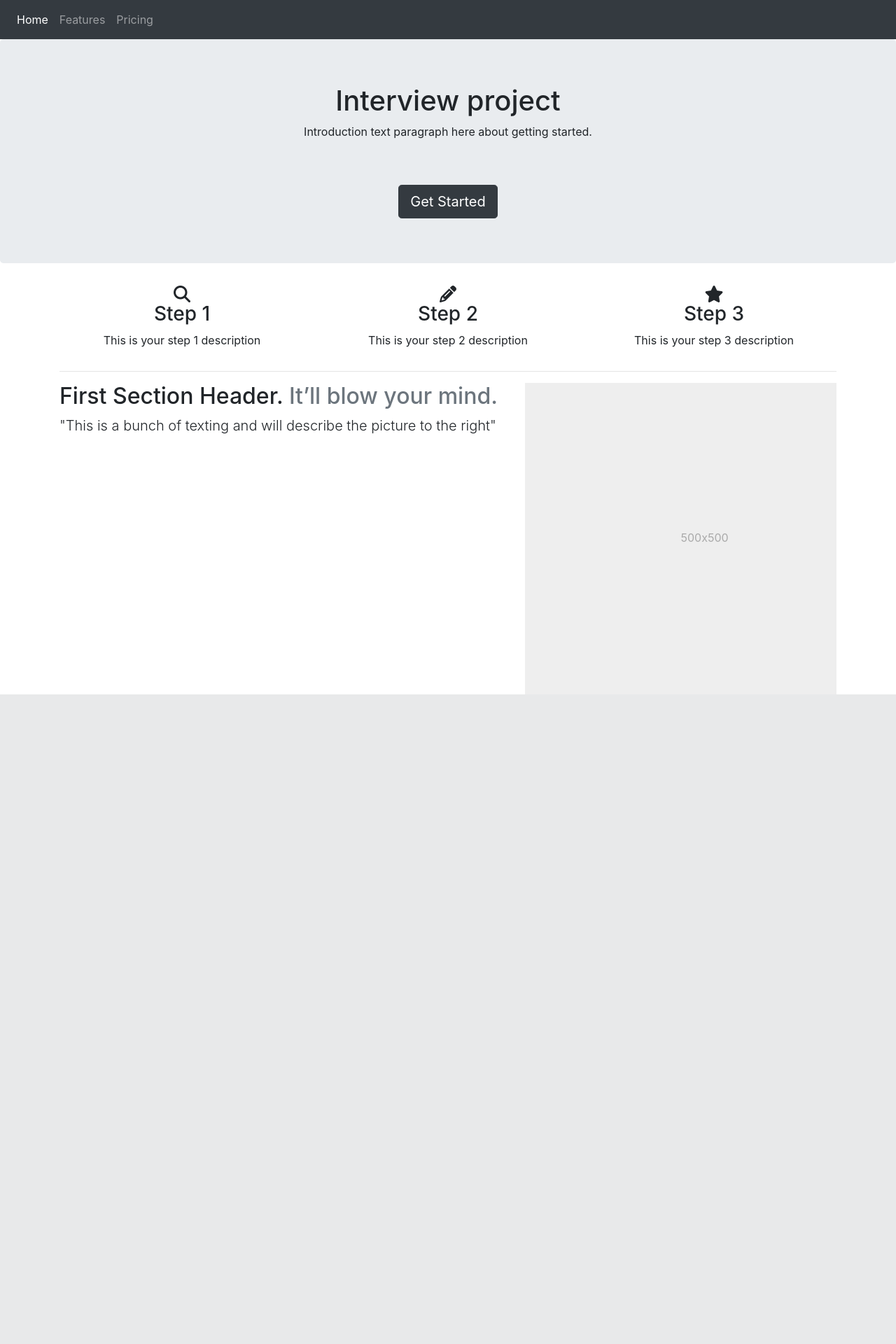
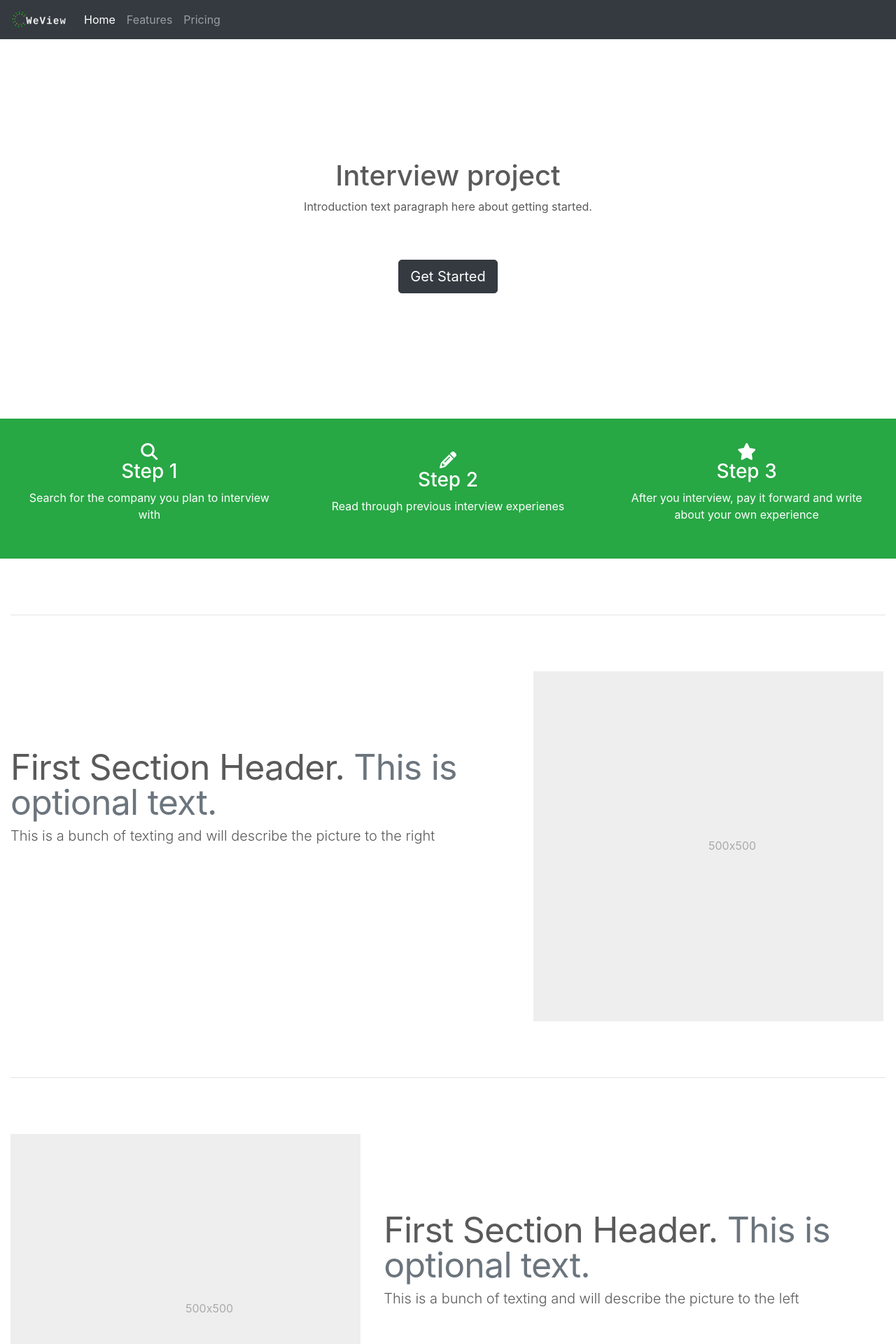
Before and after one commit to dval18/WeView, a Flask app: page / in a window 1280 px wide. Shown: the top 1920 px of the page at 70% size. Before the commit the page ends 992 px from the top, so only its background shows below. Run offline with Flask 2, Linux system fonts and the light colour scheme; some libraries are stand-ins or nearby versions.

Commit message:
added styling and functionality to home.html

```diff
--- /dev/null
+++ b/static/styles/carousel.css
@@ -0,0 +1,90 @@
+/* GLOBAL STYLES
+-------------------------------------------------- */
+/* Padding below the footer and lighter body text */
+
+body {
+  padding-top: 3rem;
+  padding-bottom: 3rem;
+  color: #5a5a5a;
+}
+
+
+/* CUSTOMIZE THE CAROUSEL
+-------------------------------------------------- */
+
+/* Carousel base class */
+.carousel {
+  margin-bottom: 4rem;
+}
+/* Since positioning the image, we need to help out the caption */
+.carousel-caption {
+  bottom: 3rem;
+  z-index: 10;
+}
+
+/* Declare heights because of positioning of img element */
+.carousel-item {
+  height: 32rem;
+}
+.carousel-item > img {
+  position: absolute;
+  top: 0;
+  left: 0;
+  min-width: 100%;
+  height: 32rem;
+}
+
+
+/* MARKETING CONTENT
+-------------------------------------------------- */
+
+/* Center align the text within the three columns below the carousel */
+.marketing .col-lg-4 {
+  margin-bottom: 1.5rem;
+  text-align: center;
+}
+.marketing h2 {
+  font-weight: 400;
+}
+.marketing .col-lg-4 p {
+  margin-right: .75rem;
+  margin-left: .75rem;
+}
+
+
+/* Featurettes
+------------------------- */
+
+.featurette-divider {
+  margin: 5rem 0; /* Space out the Bootstrap <hr> more */
+}
+
+/* Thin out the marketing headings */
+.featurette-heading {
+  font-weight: 300;
+  line-height: 1;
+  letter-spacing: -.05rem;
+}
+
+
+/* RESPONSIVE CSS
+-------------------------------------------------- */
+
+@media (min-width: 40em) {
+  /* Bump up size of carousel content */
+  .carousel-caption p {
+    margin-bottom: 1.25rem;
+    font-size: 1.25rem;
+    line-height: 1.4;
+  }
+
+  .featurette-heading {
+    font-size: 50px;
+  }
+}
+
+@media (min-width: 62em) {
+  .featurette-heading {
+    margin-top: 7rem;
+  }
+}
--- a/templates/home.html
+++ b/templates/home.html
@@ -5,12 +5,18 @@
         <meta charset="utf-8">
         <meta name="viewport" content="width=device-width, initial-scale=1, shrink-to-fit=no">
         <!-- Bootstrap CSS -->
-        <link rel="stylesheet" href="https://cdn.jsdelivr.net/npm/bootstrap@4.3.1/dist/css/bootstrap.min.css" integrity="sha384-ggOyR0iXCbMQv3Xipma34MD+dH/1fQ784/j6cY/iJTQUOhcWr7x9JvoRxT2MZw1T" crossorigin="anonymous">
+        <link rel="stylesheet" href="https://cdn.jsdelivr.net/npm/bootstrap@4.3.1/dist/css/bootstrap.min.css"
+        integrity="sha384-ggOyR0iXCbMQv3Xipma34MD+dH/1fQ784/j6cY/iJTQUOhcWr7x9JvoRxT2MZw1T" crossorigin="anonymous">
+        <link href="static/styles/carousel.css" rel="stylesheet">
         <script src="https://kit.fontawesome.com/f0332c8c95.js" crossorigin="anonymous"></script>
-        <title>Hello, world!</title>
+        <title>WeView</title>
     </head>
     <body>
-        <nav class="navbar navbar-expand-lg navbar-dark bg-dark">
+        <!--navbar-->
+        <nav class="navbar navbar-expand-md navbar-dark bg-dark fixed-top">
+              <a class="navbar-brand" href="#">
+                  <img src="static/styles/images/small_logo.png" alt="logo" width="80px" height="30px" class="d-inline-block align-top">
+              </a>
         <div class="collapse navbar-collapse" id="navbarNav">
             <ul class="navbar-nav">
             <li class="nav-item active">
@@ -25,42 +31,51 @@
             </ul>
         </div>
         </nav>
-
-        <div class="jumbotron text-center">
+    <main role="main">
+        <div class="container-fluid" style="height: 550px;">
+            <div class="row h-100">
+                <div class="col my-auto text-center">
                     <h1>Interview project</h1>
                     <p>Introduction text paragraph here about getting started.</p>
                     <br></br>
                     <a class="btn btn-dark btn-lg" href="#" role="button">Get Started</a>
                 </div>
+            </div>
+        </div>
 
-        <div class="container marketing">
-            <div class="row">
-                <div class="col-lg-4 text-center">
+        <div class="container-fluid marketing">
+            <div class="container-lg" style="height: 200px;">
+                <div class="row bg-success text-white h-100">
+                    <div class="col-lg-4 text-center my-auto">
                             <i class="fa-solid fa-magnifying-glass fa-xl"></i>
                             <h3>Step 1</h3>
-                        <p>This is your step 1 description</p>
+                            <p>Search for the company you plan to interview with</p>
                     </div>
-                <div class="col-lg-4 text-center">
+                    <div class="col-lg-4 text-center my-auto">
                         <i class="fa-solid fa-pencil fa-xl"></i>
                         <h3>Step 2</h3>
-                    <p>This is your step 2 description</p>
+                        <p>Read through previous interview experienes </p>
                     </div>
-                <div class="col-lg-4 text-center">
+                    <div class="col-lg-4 text-center my-auto">
                         <i class="fa-solid fa-star fa-xl"></i>
                         <h3>Step 3</h3>
-                    <p>This is your step 3 description</p>
+                        <p>After you interview, pay it forward and write about your own experience</p>
+                    </div>
                 </div>
             </div>
             <!--./row-->
+
             <hr class="featurette-divider">
+
+            <!--begin featurette-->
             <div class="row featurette">
                         <div class="col-md-7">
                             <h2 class="featurette-heading">
                                 First Section Header.
-                        <span class="text-muted">It’ll blow your mind.</span>
+                                <span class="text-muted">This is optional text.</span>
                             </h2>
                             <p class="lead">
-                        "This is a bunch of texting and will describe the picture to the right"
+                            This is a bunch of texting and will describe the picture to the right
                             </p>
                         </div>
                 <div class="col-md-5">
@@ -71,8 +86,60 @@
                         </text></svg>
                 </div>
             </div>
+
+            <hr class="featurette-divider">
+
+            <div class="row featurette">
+                <div class="col-md-7 order-md-2">
+                    <h2 class="featurette-heading">
+                        First Section Header.
+                        <span class="text-muted">This is optional text.</span>
+                    </h2>
+                        <p class="lead">
+                            This is a bunch of texting and will describe the picture to the left
+                        </p>
+                </div>
+                <div class="col-md-5 order-md-1">
+                    <svg class="bd-placeholder-img bd-placeholder-img-lg featurette-image img-fluid mx-auto"
+                    width="500" height="500" xmlns="http://www.w3.org/2000/svg" preserveAspectRatio="xMidYMid slice"
+                    focusable="false" role="img" aria-label="Placeholder: 500x500"><title>Placeholder</title><rect
+                    width="100%" height="100%" fill="#eee"></rect><text x="50%" y="50%" fill="#aaa" dy=".3em">500x500
+                        </text></svg>
+                </div>
+            </div>
+            <!--./featurette-->
+            <!--last section-->
+            <div class="container" style="height: 400px;">
+                <div class="row h-100">
+                    <div class="col text-center my-auto">
+                        <h3 class="display-4">Take the guesswork out of interviews</h3>
+                        <p class="lead">Read real interview testimonials today</p>
+                            <div class="pt-3">
+                                <button type="button" class="btn btn-success btn-lg">Get Started &#8594;</button>
+                            </div>
+                    </div>
+                </div>
             </div>
 
+            <hr class="featurette-divider">
+
+        </div>
+        <!--/.container-->
+        <!--FOOTER-->
+        <footer class="container">
+            <p class="float-right">
+                <a href="#"> Back to top </a>
+            </p>
+            <p>
+                &copy; 2022 WeView Inc. &#183;
+                <a href="#"> Privacy</a>
+                &#183;
+                <a href="#"> Terms </a>
+            </p>
+        </footer>
+
+
+    </main>
     <!-- Optional JavaScript -->
     <!-- jQuery first, then Popper.js, then Bootstrap JS -->
         <script src="https://code.jquery.com/jquery-3.3.1.slim.min.js" integrity="sha384-q8i/X+965DzO0rT7abK41JStQIAqVgRVzpbzo5smXKp4YfRvH+8abtTE1Pi6jizo" crossorigin="anonymous"></script>
```
Also changed, not shown: static/styles/images/small_logo.png (added). Lines whose indentation alone changed are shown as unchanged.
